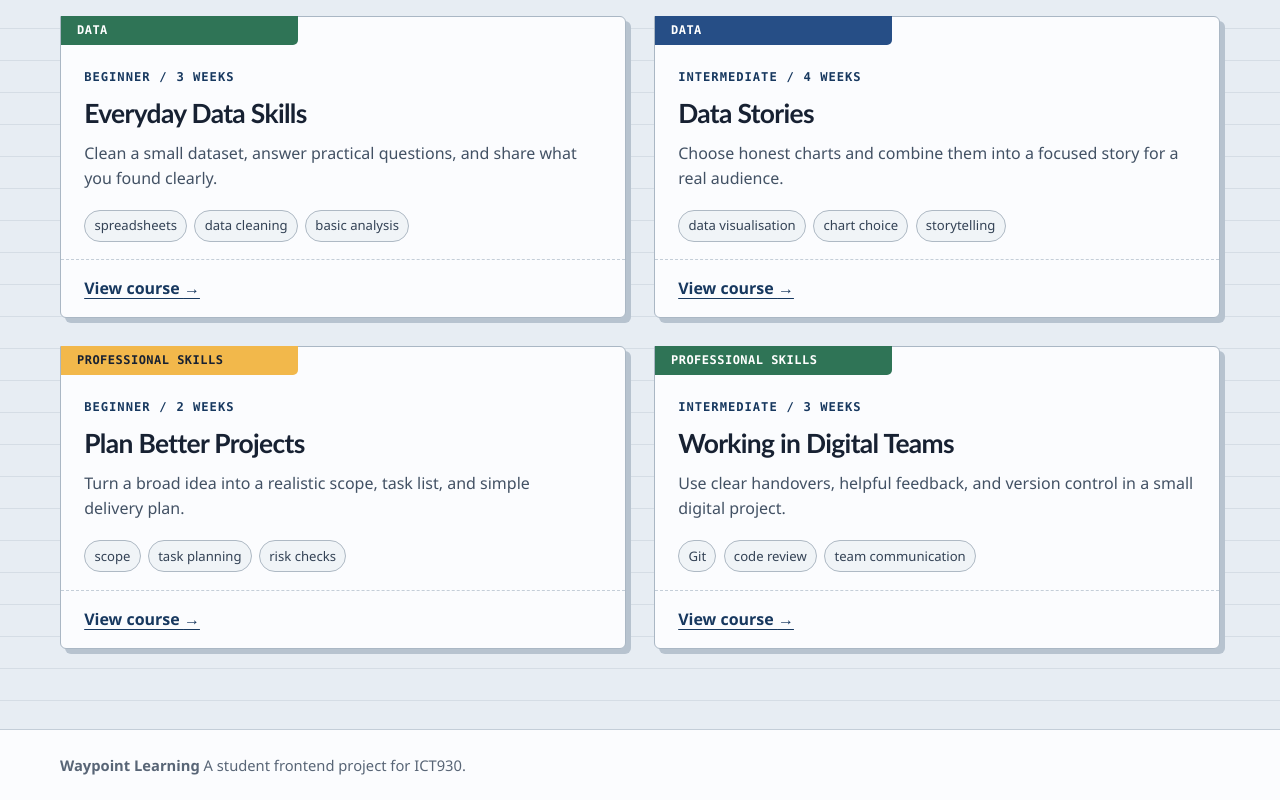
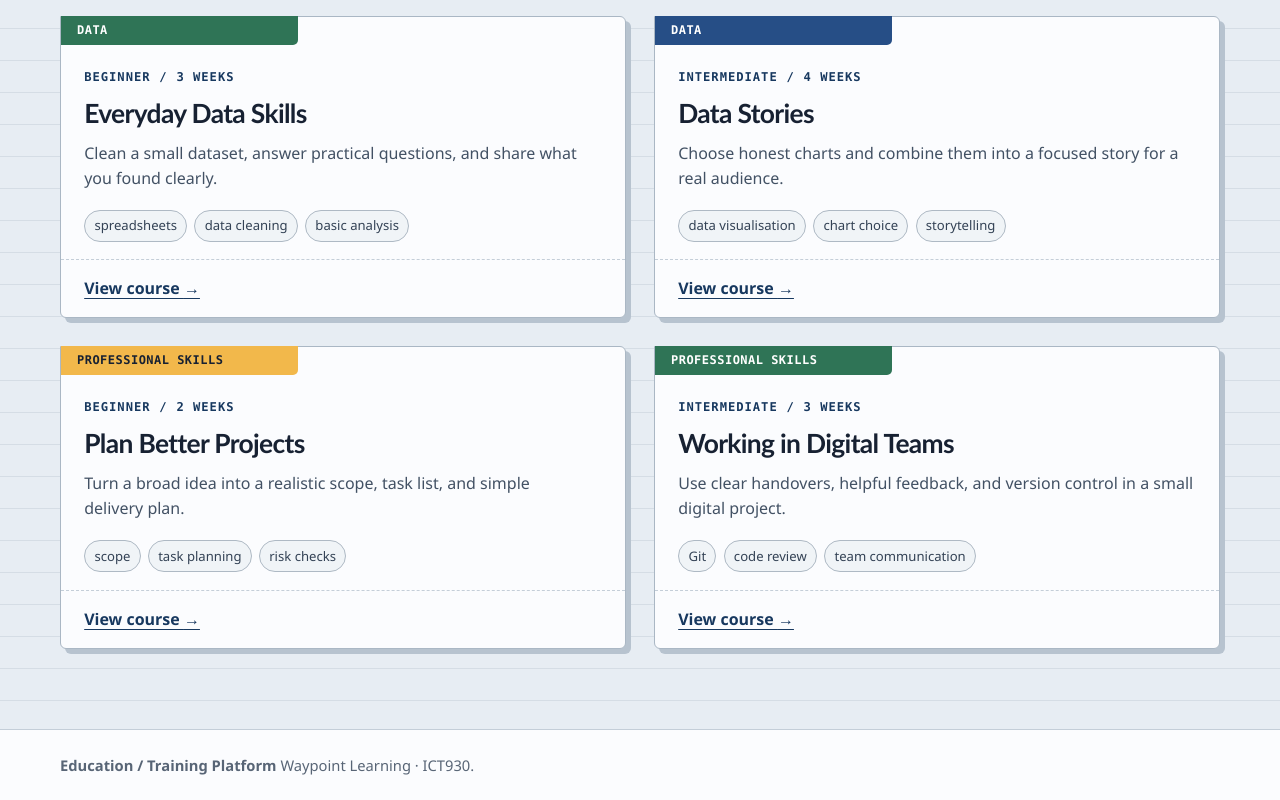
Before and after one commit to saikumarbangari/education-training-platform, a React (Vite) app: page / in a window 1280 px wide. Shown: the part 1348-2148 px from the top of the page. Built offline with nearby package versions, Linux system fonts and the light colour scheme.

Commit message:
Update project name

```diff
--- a/index.html
+++ b/index.html
@@ -9,7 +9,7 @@
       content="Waypoint Learning helps adult learners find short digital skills courses and track their progress."
     />
     <link rel="icon" href="/favicon.svg" type="image/svg+xml" />
-    <title>Waypoint Learning</title>
+    <title>Education / Training Platform | Waypoint Learning</title>
   </head>
   <body>
     <div id="root"></div>
--- a/package.json
+++ b/package.json
@@ -1,5 +1,5 @@
 {
-  "name": "waypoint-learning",
+  "name": "education-training-platform",
   "private": true,
   "version": "0.1.0",
   "type": "module",
--- a/src/components/AppLayout.jsx
+++ b/src/components/AppLayout.jsx
@@ -59,8 +59,8 @@ export default function AppLayout() {
 
       <footer className="site-footer">
         <div>
-          <strong>Waypoint Learning</strong>
-          <span> A student frontend project for ICT930.</span>
+          <strong>Education / Training Platform</strong>
+          <span> Waypoint Learning · ICT930.</span>
         </div>
       </footer>
     </>
--- a/vite.config.js
+++ b/vite.config.js
@@ -2,6 +2,6 @@ import { defineConfig } from "vite";
 import react from "@vitejs/plugin-react";
 
 export default defineConfig({
-  base: process.env.GITHUB_ACTIONS ? "/waypoint-learning-ict930/" : "/",
+  base: process.env.GITHUB_ACTIONS ? "/education-training-platform/" : "/",
   plugins: [react()],
 });
```
Also changed, not shown: 1 other file (tests, documents, lock files or other folders).
